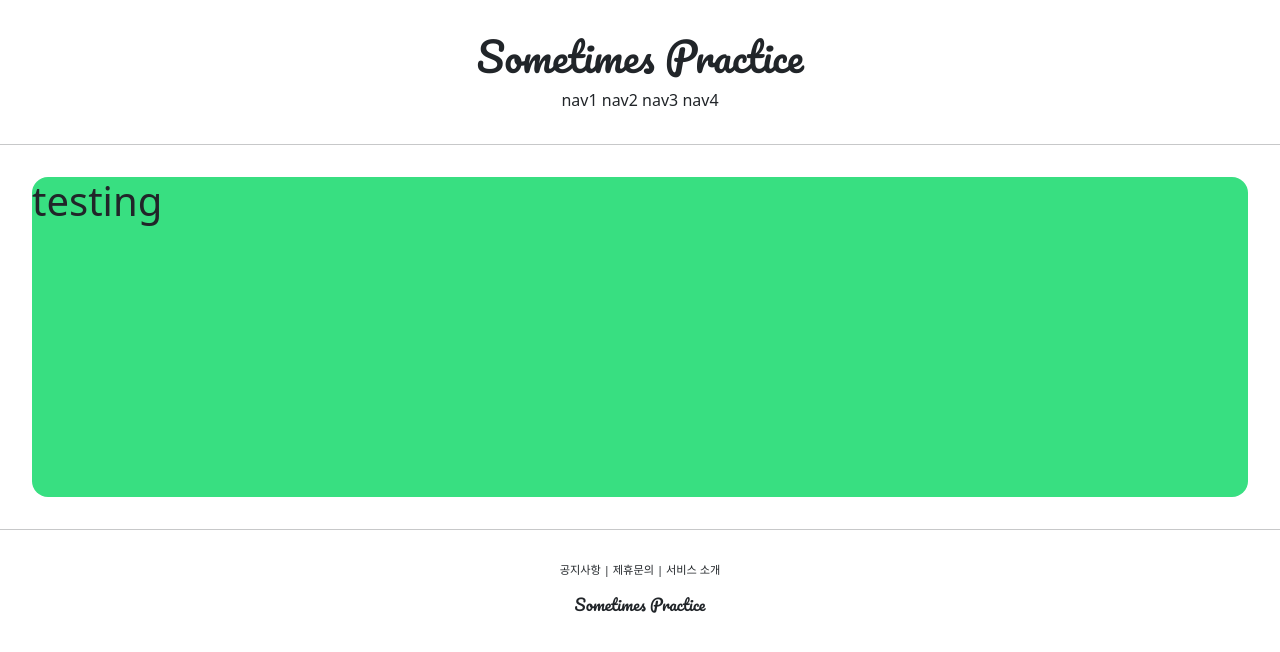
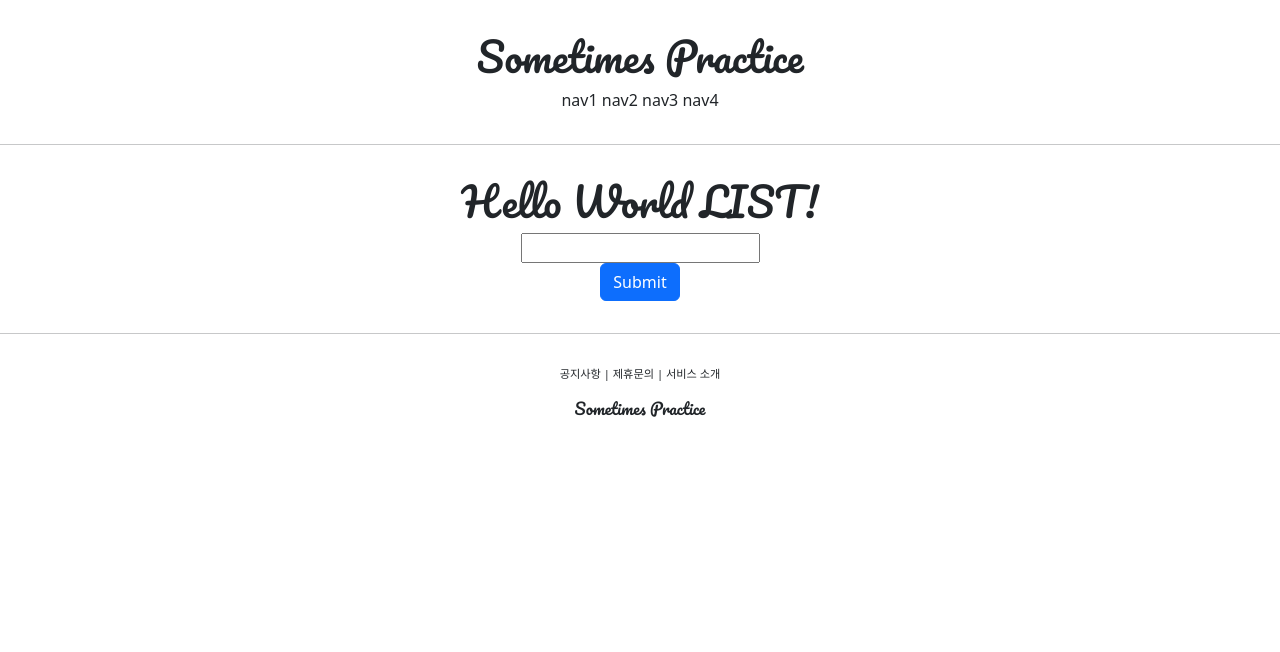
Before and after one commit to SISISS827/Django_practice, a Django app: page /account/hello_world/ in a window 1280 px wide. Shown: the top 652 px of the page. Run offline with Django 4.2, Linux system fonts and the light colour scheme.

Commit message:
ing commit

```diff
--- a/accountapp/templates/accountapp/hello_world.html
+++ b/accountapp/templates/accountapp/hello_world.html
@@ -2,10 +2,30 @@
 
 {% block content %}
 
-    <div style="height: 20rem; background-color: #38df81; border-radius: 1rem; margin: 2rem;">
-        <h1>
-            testing
+    <div style="border-radius: 1rem; margin: 2rem; text-align: center;">
+        <h1 style="font-family: 'Pacifico', cursive;">
+            Hello World LIST!
         </h1>
+
+        <form action="/account/hello_world/" method="POST">
+            {% csrf_token %}
+            <div>
+                <input type="text" name="hello_world_input">
+            </div>
+            <div>
+                <input type="submit" class="btn btn-primary">
+            </div>
+        </form>
+
+        {% if hello_world_list %}
+            {% for hello_world in hello_world_list %}
+            <h4>
+                {{ hello_world_list.text}}
+            </h4>
+            {% endfor %}
+        {% endif %}
+
+
     </div>
 
 {% endblock %}
--- a/accountapp/views.py
+++ b/accountapp/views.py
@@ -1,7 +1,20 @@
-from django.http import HttpResponse
+from django.http import HttpResponse, HttpResponseRedirect
 from django.shortcuts import render
-
+from .models import HelloWorld
+from django.urls import reverse
 # Create your views here.
 
 def hello_world(request):
-    return render(request, "accountapp/hello_world.html")
+    if request.method == "POST":
+
+        temp = request.POST.get('hello_world_input')
+
+        new_hello_world = HelloWorld()
+        new_hello_world.text = temp
+        new_hello_world.save()
+
+        hello_world_list = HelloWorld.objects.all()
+        return HttpResponseRedirect(reverse('accountapp:hello_world'))
+    else:
+        hello_world_list = HelloWorld.objects.all()
+        return render(request, "accountapp/hello_world.html", context={'hello_world_list': hello_world_list})
```
